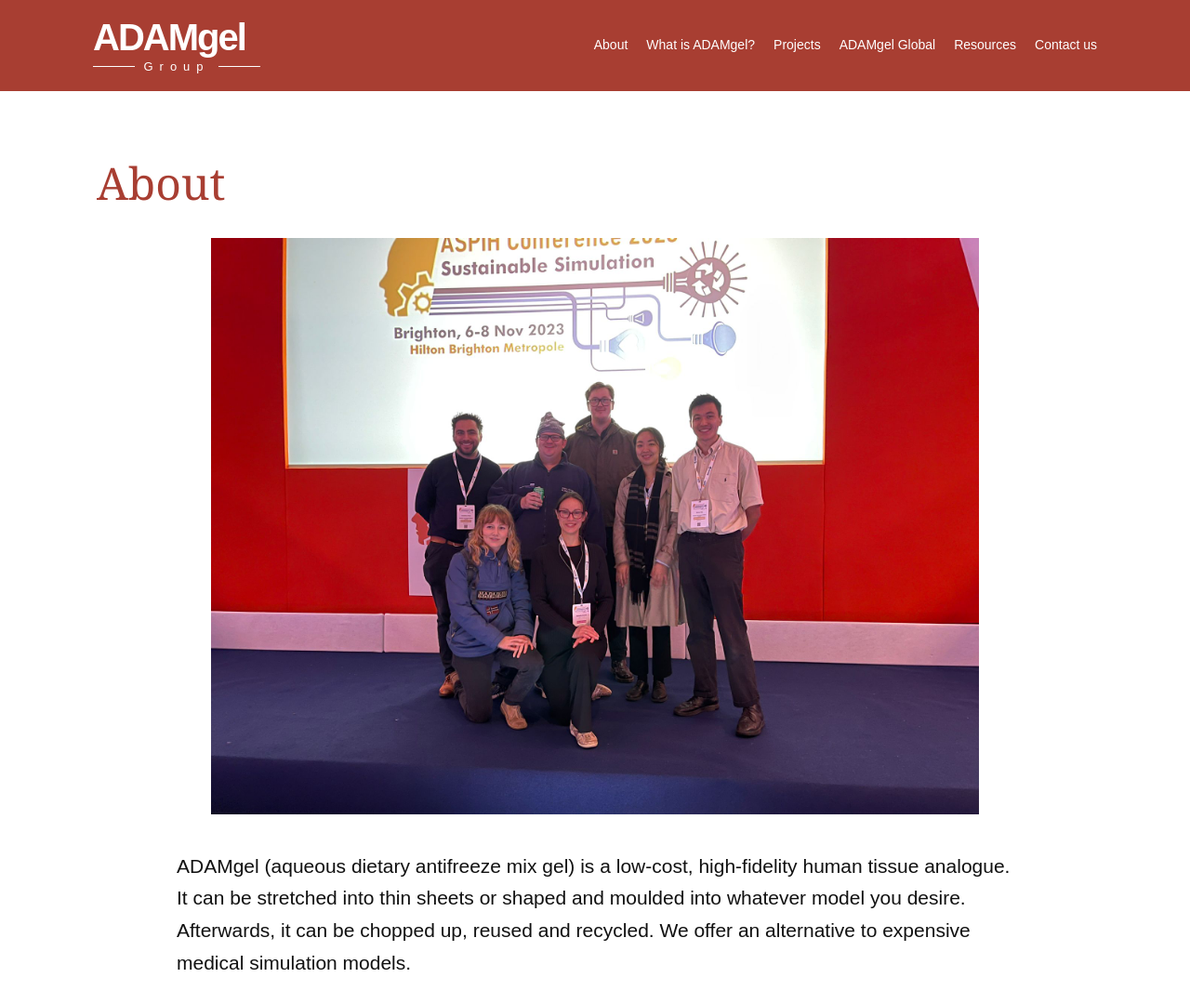
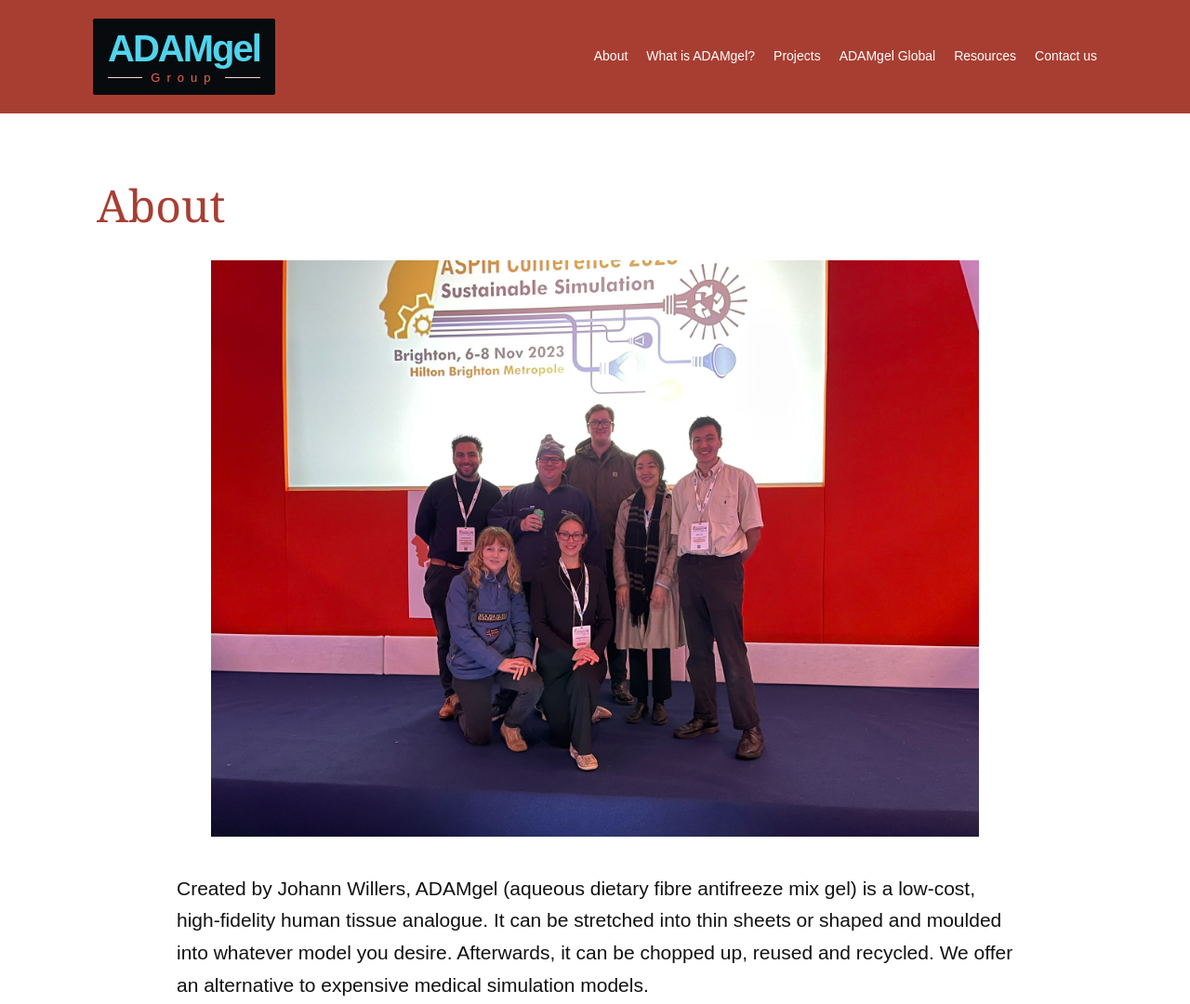
Before and after one commit to adamgelapp/adamgel, a website: page public/index.html in a window 1280 px wide. Shown: the top 1080 px of the page at 93% size. Drawn offline with Linux system fonts and the light colour scheme.

Commit message:
Restore logo colours and revise requested website copy

```diff
--- a/public/index.html
+++ b/public/index.html
@@ -1 +1 @@
-<!doctype html><html lang="en-GB"><head><meta charset="utf-8"><meta name="viewport" content="width=device-width,initial-scale=1"><title>About | ADAMgel</title><link rel="icon" href="/favicon.svg" type="image/svg+xml"><link rel="stylesheet" href="/redesign.css"><script src="/menu.js" defer></script></head><body><header><a class="brand" href="/" aria-label="ADAMgel home"><span class="wordmark">ADAMgel</span><span class="groupmark">Group</span></a><button class="menu-toggle" aria-expanded="false" aria-controls="navigation">Menu</button><nav id="navigation"><a href="/">About</a><a href="/what-is-adamgel/">What is ADAMgel?</a><a href="/projects/">Projects</a><a href="/global/">ADAMgel Global</a><a href="/collaborative-resource/">Resources</a><a href="/contact/">Contact us</a></nav></header><main><section id="about"><h1>About</h1><img class="about-photo" src="/images/project-1.jpg" alt="ADAMgel group at the ASPiH conference"><p class="intro">ADAMgel (aqueous dietary antifreeze mix gel) is a low-cost, high-fidelity human tissue analogue. It can be stretched into thin sheets or shaped and moulded into whatever model you desire. Afterwards, it can be chopped up, reused and recycled. We offer an alternative to expensive medical simulation models.</p></section></main><footer>ADAMgel · <a href="/collaborative-resource/">Collaborative Resources</a></footer></body></html>
+<!doctype html><html lang="en-GB"><head><meta charset="utf-8"><meta name="viewport" content="width=device-width,initial-scale=1"><title>About | ADAMgel</title><link rel="icon" href="/favicon.svg" type="image/svg+xml"><link rel="stylesheet" href="/redesign.css"><script src="/menu.js" defer></script></head><body><header><a class="brand" href="/" aria-label="ADAMgel home"><span class="wordmark">ADAMgel</span><span class="groupmark">Group</span></a><button class="menu-toggle" aria-expanded="false" aria-controls="navigation">Menu</button><nav id="navigation"><a href="/">About</a><a href="/what-is-adamgel/">What is ADAMgel?</a><a href="/projects/">Projects</a><a href="/global/">ADAMgel Global</a><a href="/collaborative-resource/">Resources</a><a href="/contact/">Contact us</a></nav></header><main><section id="about"><h1>About</h1><img class="about-photo" src="/images/project-1.jpg" alt="ADAMgel group at the ASPiH conference"><p class="intro">Created by Johann Willers, ADAMgel (aqueous dietary fibre antifreeze mix gel) is a low-cost, high-fidelity human tissue analogue. It can be stretched into thin sheets or shaped and moulded into whatever model you desire. Afterwards, it can be chopped up, reused and recycled. We offer an alternative to expensive medical simulation models.</p></section></main><footer>ADAMgel · <a href="/collaborative-resource/">Collaborative Resources</a></footer></body></html>
--- a/public/redesign.css
+++ b/public/redesign.css
@@ -3,3 +3,5 @@
 .hero-photo{margin:30px 0}.hero-photo img{width:100%;max-height:520px;object-fit:contain}.hero-note{font-size:15px}.button{display:inline-block;padding:12px 20px;background:#a34f37;color:white;border-radius:4px}.resource-note{margin:25px 0}.wide-image img{max-width:100%}
 .qr-intro{display:flex;gap:35px;align-items:center}.qr-intro img{width:240px;height:240px;max-width:100%}li{overflow-wrap:anywhere}@media(max-width:650px){.qr-intro{flex-direction:column;align-items:start}}
 :root{--terra:#a83e32}body{color:#111}h1,h2,h3{color:var(--terra)}header{max-width:none;background:var(--terra);color:#fff;padding:20px max(5%,calc((100% - 1080px)/2));border:0;gap:32px}.brand{display:flex;flex-direction:column;min-width:180px;line-height:1}.wordmark{font-size:40px;font-weight:900;letter-spacing:-2px}.groupmark{display:flex;align-items:center;gap:9px;font-size:13px;letter-spacing:7px;margin-top:5px;font-weight:400}.groupmark:before,.groupmark:after{content:'';height:1px;background:currentColor;flex:1}nav{flex-wrap:wrap;gap:12px 20px}header a:focus-visible{outline-color:#fff}form button,.button{background:var(--terra)}main a{color:var(--terra)}.menu-toggle{color:var(--terra)}@media(max-width:850px){header{padding:20px 5%}.wordmark{font-size:34px}}
+
+.brand{background:#080b0e;padding:12px 16px;border-radius:2px}.wordmark{color:#50d4ed}.groupmark{color:#ef6656}.groupmark:before,.groupmark:after{background:#f5d3c9}
```
Also changed, not shown: public/global/index.html (+1 -1 lines), public/what-is-adamgel/index.html (+1 -1 lines).
